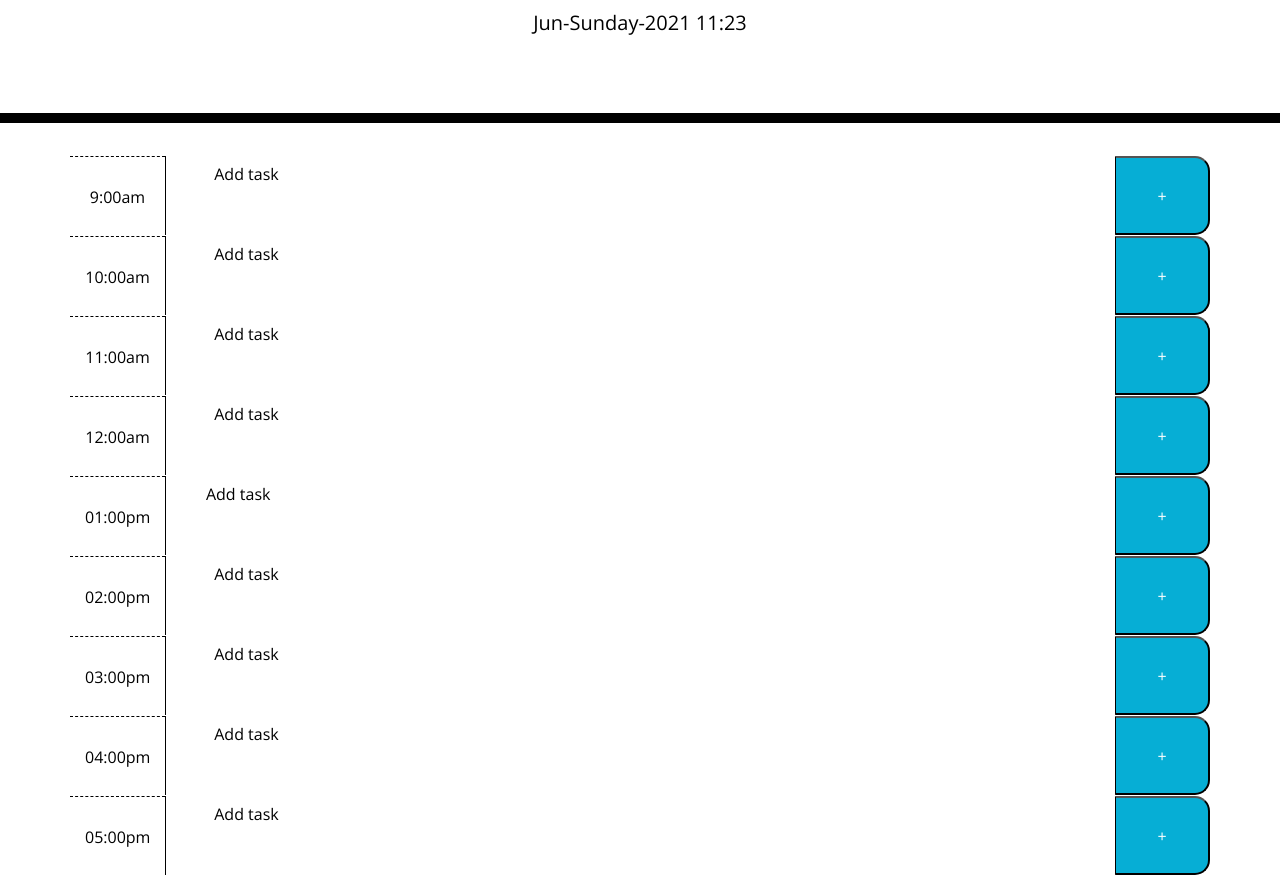
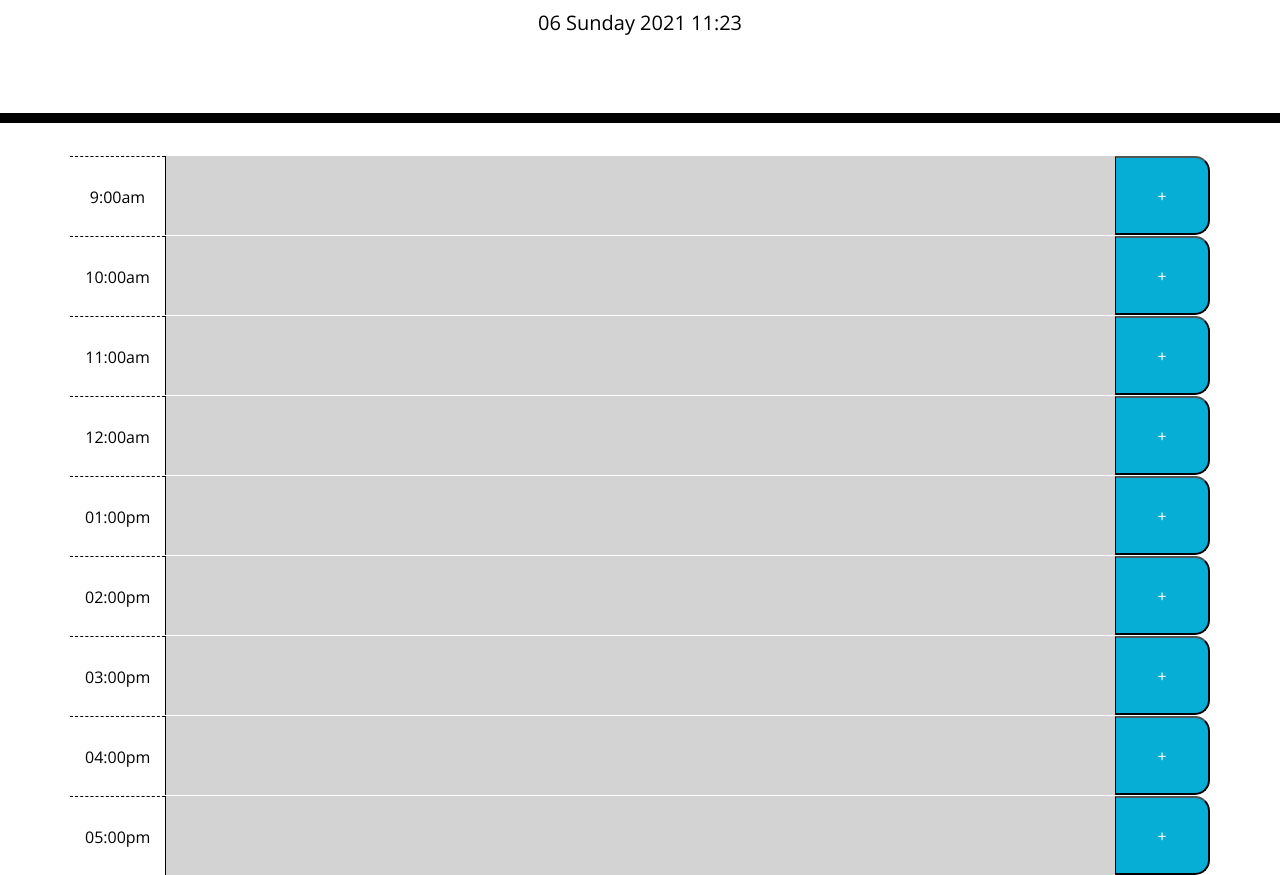
Before and after one commit to LakiCode/MyScheduler, a plain HTML site: page index.html in a window 1280 px wide. Shown: the part 181-1056 px from the top of the page. Drawn offline with nearby package versions, Linux system fonts and the light colour scheme.

Commit message:
add hour in script, fix save function

```diff
--- a/assets/js/script.js
+++ b/assets/js/script.js
@@ -1,19 +1,57 @@
 $(document).ready(function () {
+
+  var tasks = {};
     // crate var to display current date
-    var dateEl = document.querySelector("#currentDay");
-    var today = moment();
+   var today = moment().format("MM dddd YYYY hh:mm");
+
+    //use momnet and jquery for today date in header
     // format date for #currentDay
-    dateEl.textContent = today.format("MMM-dddd-YYYY hh:mm");
+    $("#currentDay").text(today);
+  // storage task to storage
 
+    const colDescription = document.querySelectorAll(".description")
+    // function for save button
     $(".row").on("click", "button", function () {
-      console.log("<button> was clicked");
+    var saveTask = $(this).siblings("textarea").val();
+    var taskID = $(this).siblings("textarea").attr("id");
+    localStorage.setItem(taskID, saveTask);
+      console.log(taskID, saveTask);
     });
-  // function for save button
+
+   // show valu in task descripion field
 
   // function to update hour .add and .remove class
 
   // load,  dave and call data from local storage
+    var hour = moment().hours()
+
+    $(".description").each(function(){
+      var colHour=parseInt(
+        $(this).attr("id")
+      )
+      if(colHour < hour){
+        $(this).addClass("past");
+      } else if
+      (colHour === hour) {
+      $(this).addClass("present");
+      } else{
+        $(this).addClass("future")
+      }
+
+    })
+
+    $("#9").val(localStorage.getItem("9"));
+    $("#10").val(localStorage.getItem("10"));
+    $("#11").val(localStorage.getItem("11"));
+    $("#12").val(localStorage.getItem("12"));
+    $("#13").val(localStorage.getItem("13"));
+    $("#14").val(localStorage.getItem("14"));
+    $("#15").val(localStorage.getItem("15"));
+    $("#16").val(localStorage.getItem("16"));
+    $("#17").val(localStorage.getItem("17"));
 
 
 
-  });
+  // load tasks
+ // loadTasks();
+});
--- a/index.html
+++ b/index.html
@@ -25,81 +25,63 @@
       <div class="col-1 hour" id="9am">
         9:00am
       </div>
-      <textarea class="col-10 description" id="9t">
-        Add task
-        </textarea>
+      <textarea class="col-10 description" id="9"></textarea>
       <button class="col-1 saveBtn">+</button>
     </div>
     <div class="row time-block">
       <div class="col-1 hour" id="10am">
         10:00am
       </div>
-      <textarea class="col-10 description" id="10t">
-        Add task
-          </textarea>
+      <textarea class="col-10 description" id="10"></textarea>
       <button class="col-1 saveBtn">+</button>
     </div>
     <div class="row time-block">
       <div class="col-1 hour" id="11am">
         11:00am
       </div>
-      <textarea class="col-10 description" id="11t">
-        Add task
-          </textarea>
+      <textarea class="col-10 description" id="11"></textarea>
       <button class="col-1 saveBtn">+</button>
     </div>
     <div class="row time-block">
       <div class="col-1 hour" id="12am">
         12:00am
       </div>
-      <textarea class="col-10 description" id="12t">
-        Add task
-          </textarea>
+      <textarea class="col-10 description" id="12"></textarea>
       <button class="col-1 saveBtn">+</button>
     </div>
     <div class="row time-block">
       <div class="col-1 hour" id="1pm">
         01:00pm
       </div>
-      <textarea class="col-10 description" id="01t">
-      Add task
-          </textarea>
+      <textarea class="col-10 description" id="13"></textarea>
       <button class="col-1 saveBtn">+</button>
     </div>
     <div class="row time-block">
       <div class="col-1 hour" id="2pm">
         02:00pm
       </div>
-      <textarea class="col-10 description" id="02t">
-        Add task
-          </textarea>
+      <textarea class="col-10 description" id="14"></textarea>
       <button class="col-1 saveBtn">+</button>
     </div>
     <div class="row time-block">
       <div class="col-1 hour" id="3pm">
         03:00pm
       </div>
-      <textarea class="col-10 description" id="03t">
-        Add task
-          </textarea>
+      <textarea class="col-10 description" id="15"></textarea>
       <button class="col-1 saveBtn">+</button>
     </div>
     <div class="row time-block">
       <div class="col-1 hour" id="4pm">
         04:00pm
       </div>
-      <textarea class="col-10 description" id="04t">
-        Add task
-          </textarea>
+      <textarea class="col-10 description" id="16"></textarea>
       <button class="col-1 saveBtn">+</button>
     </div>
     <div class="row time-block">
       <div class="col-1 hour" id="5pm">
         05:00pm
       </div>
-      <textarea class="col-10 description" id="05t">
-        Add task
-          </textarea>
+      <textarea class="col-10 description" id="17"></textarea>
       <button class="col-1 saveBtn">+</button>
     </div>
   </div>
```
Also changed, not shown: images/MockUp_pic.JPG, images/myTask.JPG (added).
